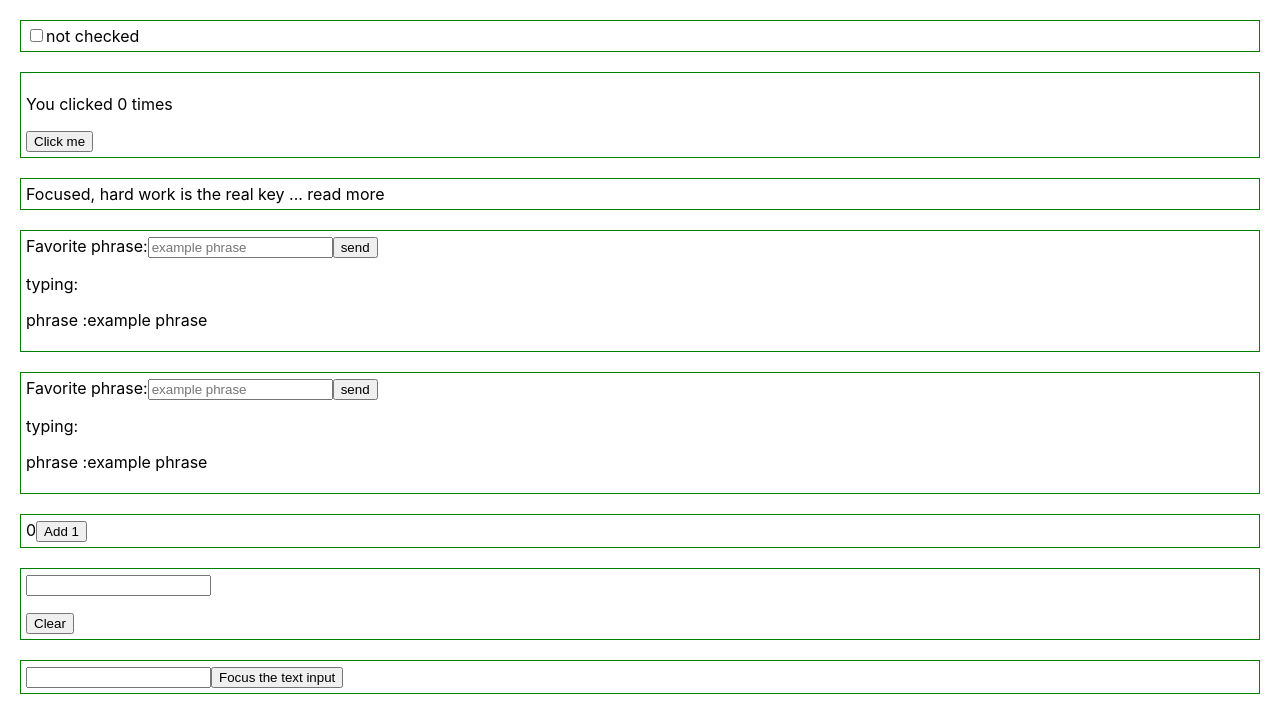
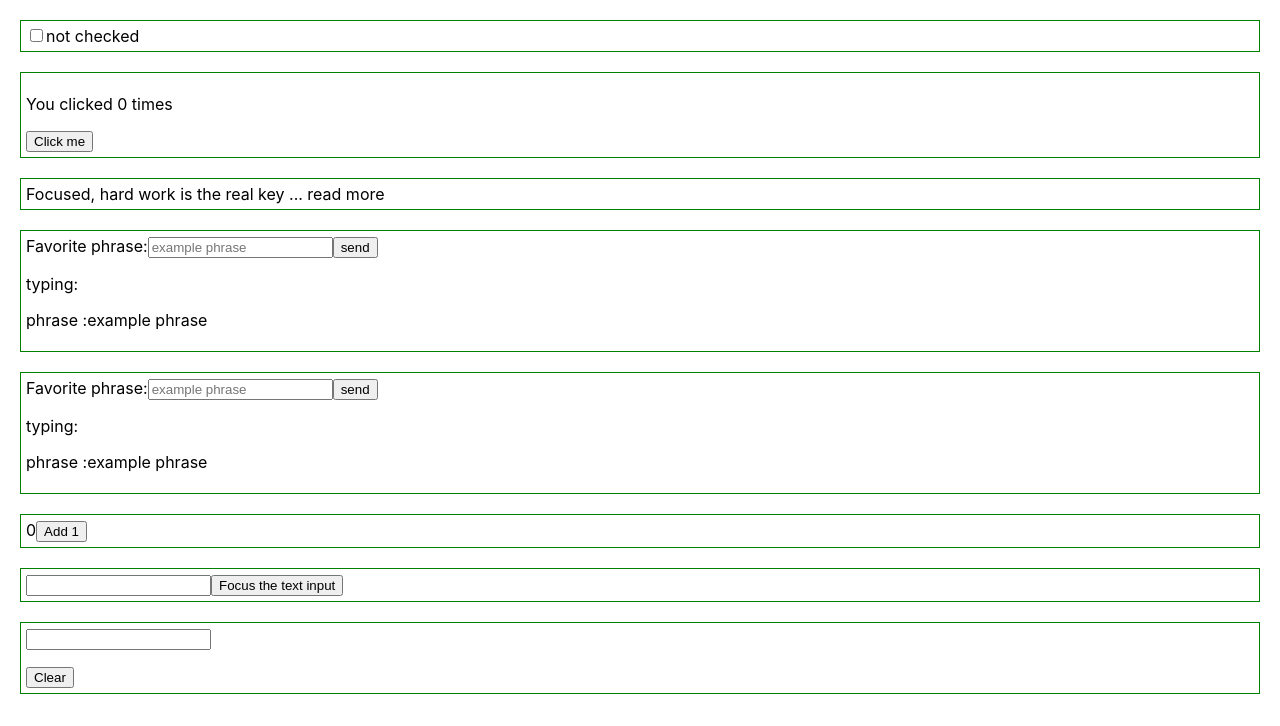
Before and after one commit to FionaMacRaeFairlie/week5examples1, a React (Create React App) app: page / in a window 1280 px wide. Shown: the top 726 px of the page. Built offline with nearby package versions, Linux system fonts and the light colour scheme.

Commit message:
code examples

```diff
--- a/src/App.js
+++ b/src/App.js
@@ -23,8 +23,8 @@ function App() {
           <div className="component"><InputPhrase /></div>
           <div className="component"><InputPhraseND /></div>
           <div className="component"><Counter /></div>
+          <div className="component"><CustomTextInput /></div>
           <div className="component"><ShoppingList /></div>
-          <div className="component"><CustomTextInput /></div>
     </div>
   );
 }
```
